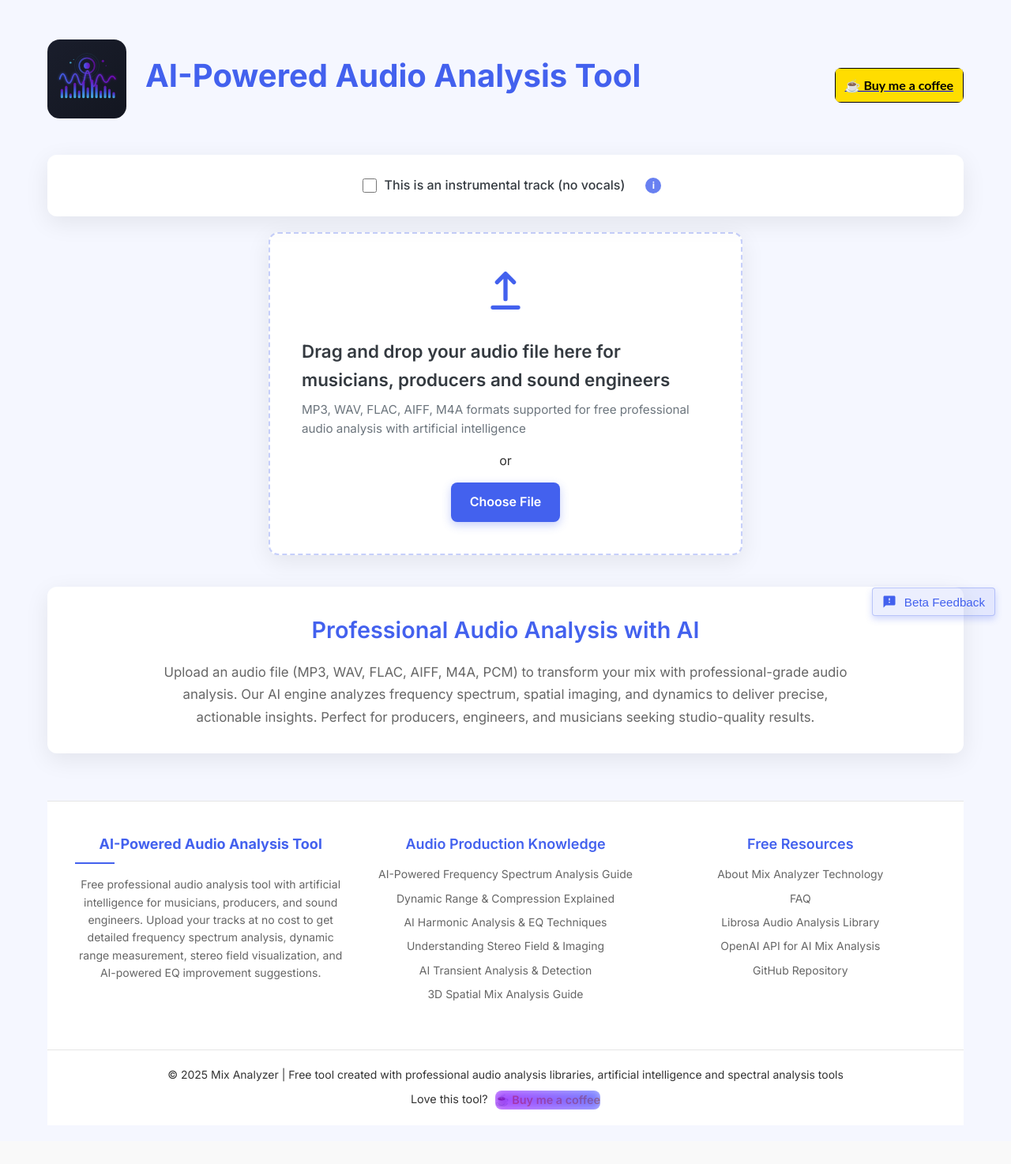
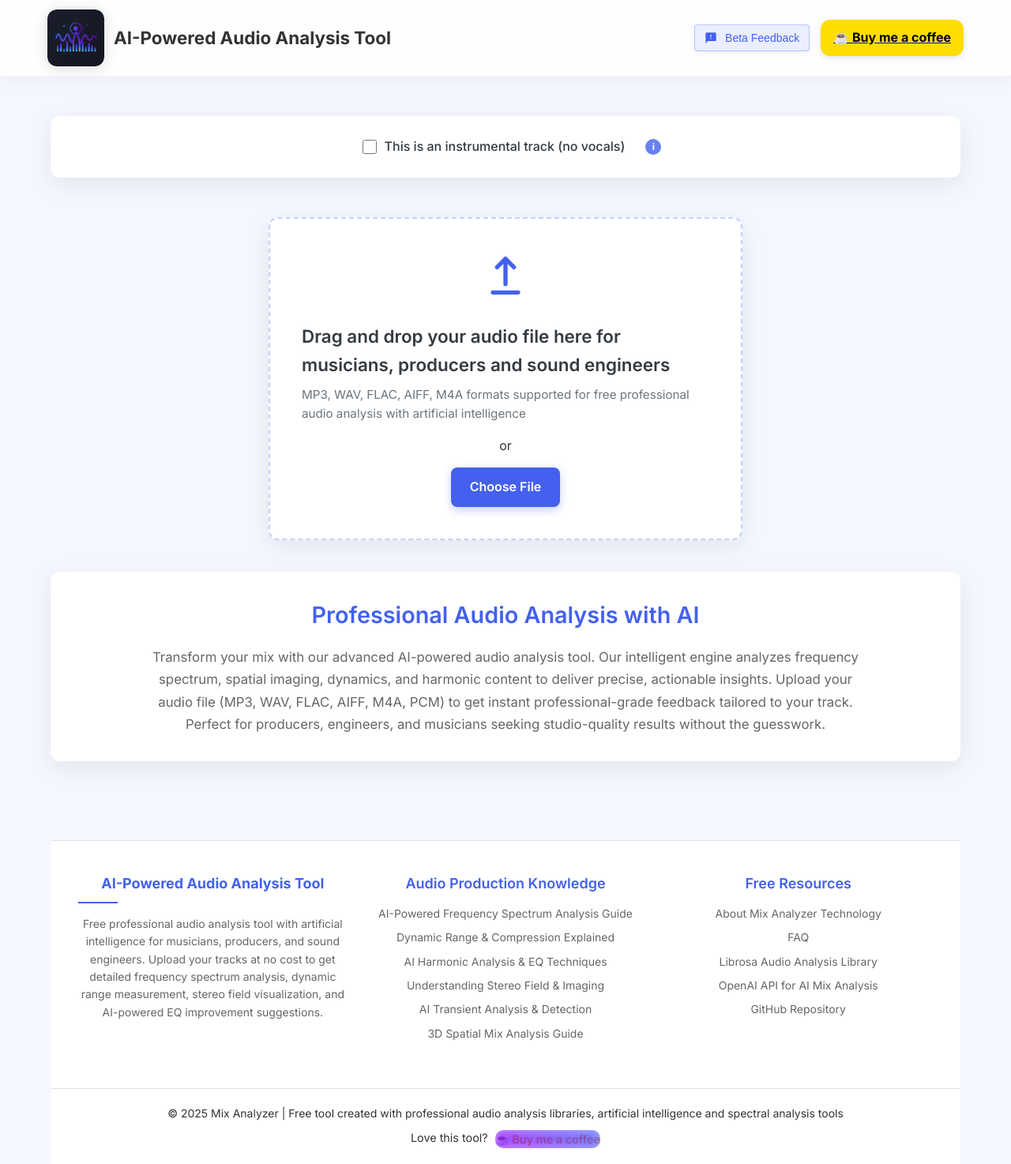
Before and after one commit to owgit/ai-music-mix-analyzer, a Flask app: page / in a window 1280 px wide. Shown: the whole page at 79% size. Before the commit the page ends 1405 px from the top, so only its background shows below. Run offline with Flask 3, Linux system fonts and the light colour scheme; some libraries are stand-ins or nearby versions.

Commit message:
feat: enhance header and layout design with modern UI improvements
- Updated header styles in `styles.css` to implement a sticky effect, improving user experience during scrolling.
- Introduced responsive design adjustments for the header and navigation elements, ensuring a seamless experience across devices.
- Enhanced the modal button styles in `modal.css` for a more modern appearance and improved usability.
- Revised the layout structure in `index.html` to better organize content and improve visual hierarchy.
- These changes significantly enhance the overall user interface and experience, aligning with the goal of providing a visually appealing and functional audio analysis tool.

```diff
--- a/app/static/css/modal.css
+++ b/app/static/css/modal.css
@@ -300,7 +300,6 @@
 }
 
 .feedback-button {
-    position: fixed;
     bottom: 20px;
     right: 20px;
     display: flex;
--- a/app/static/css/styles.css
+++ b/app/static/css/styles.css
@@ -40,86 +40,194 @@ body {
     padding: 20px;
 }
 
-/* Header */
+/* ======================
+   FULL-WIDTH MINIMAL HEADER
+   ====================== */
 header {
-    padding: 30px 0;
+    position: sticky;
+    top: 0;
+    z-index: 1000;
+    width: 100%;
+    padding: 12px 0;
+    background: rgba(255, 255, 255, 0.85);
+    backdrop-filter: blur(10px);
+    -webkit-backdrop-filter: blur(10px);
+    border-bottom: 1px solid rgba(0, 0, 0, 0.05);
+    box-shadow: 0 4px 20px rgba(0, 0, 0, 0.04);
+    transition: all 0.3s ease;
+    left: 0;
+    right: 0;
+}
+
+.header-container {
     display: flex;
     align-items: center;
     justify-content: space-between;
-}
-
-header h1 {
-    font-size: 2.5rem;
-    margin-bottom: 0.5rem;
-    color: var(--primary-color);
-    font-weight: 700;
-}
-
-header p {
-    color: var(--text-secondary);
-    max-width: 600px;
+    max-width: 1200px;
     margin: 0 auto;
+    padding: 0 20px;
+    width: 100%;
+    box-sizing: border-box;
+}
+
+/* Add scrolled class for enhanced effect when scrolling */
+header.scrolled {
+    background: rgba(255, 255, 255, 0.95);
+    box-shadow: 0 4px 30px rgba(0, 0, 0, 0.08);
+    padding: 8px 0;
+}
+
+/* Minimal Logo */
+.logo-link {
+    display: flex;
+    align-items: center;
+    gap: 0.75rem;
+    text-decoration: none;
+}
+
+.logo-img {
+    height: 32px;
+    width: auto;
+}
+
+.site-title {
+    font-size: 1.25rem;
+    font-weight: 500;
+    color: #111;
+    margin: 0;
+}
+
+/* Minimal Navigation */
+.nav-menu {
+    display: flex;
+    gap: 2rem;
+    margin: 0;
+    padding: 0;
+    list-style: none;
+}
+
+.nav-link {
+    position: relative;
+    padding: 0.5rem 0;
+    font-weight: 400;
+    color: #444;
+    text-decoration: none;
+    transition: color 0.2s ease;
+}
+
+.nav-link:hover {
+    color: #111;
+}
+
+.nav-link::after {
+    content: '';
+    position: absolute;
+    bottom: 0;
+    left: 0;
+    width: 0;
+    height: 1px;
+    background: #111;
+    transition: width 0.3s ease;
+}
+
+.nav-link:hover::after {
+    width: 100%;
+}
+
+/* Mobile Menu */
+.menu-toggle {
+    display: none;
+    background: none;
+    border: none;
+    cursor: pointer;
+}
+
+@media (max-width: 768px) {
+    .header-container {
+        padding: 0 15px;
+    }
+
+    .nav-menu {
+        position: fixed;
+        top: 70px;
+        left: 0;
+        width: 100%;
+        background: white;
+        flex-direction: column;
+        gap: 0;
+        padding: 1rem 0;
+        border-bottom: 1px solid rgba(0,0,0,0.05);
+        box-shadow: 0 2px 5px rgba(0,0,0,0.05);
+        display: none;
+    }
+
+    .nav-menu.active {
+        display: flex;
+    }
+
+    .nav-link {
+        padding: 1rem 2rem;
+    }
+
+    .menu-toggle {
+        display: block;
+    }
 }
 
 /* Header actions */
 .header-actions {
     display: flex;
-    gap: 12px;
+    align-items: center;
+    gap: 14px;
+    transition: all 0.3s ease;
+    margin-left: auto;
+    justify-self: flex-end;
 }
 
 .feedback-button {
     display: flex;
     align-items: center;
-    background-color: var(--primary-color);
-    color: white;
-    border: none;
-    border-radius: 8px;
+    gap: 8px;
     padding: 8px 16px;
+    background: rgba(79, 70, 229, 0.08);
+    color: #4F46E5;
+    border: 1px solid rgba(79, 70, 229, 0.15);
+    border-radius: 12px;
+    font-size: 14px;
+    font-weight: 600;
     cursor: pointer;
-    font-weight: 600;
-    font-size: 0.95rem;
-    transition: var(--transition);
-    box-shadow: 0 4px 8px rgba(67, 97, 238, 0.25);
+    transition: all 0.25s ease;
+    white-space: nowrap;
+    line-height: 1.2;
+    box-shadow: 0 2px 6px rgba(0, 0, 0, 0.06);
 }
 
 .feedback-button svg {
-    margin-right: 8px;
-}
-
-.feedback-button:hover {
-    background-color: var(--primary-dark);
-    transform: translateY(-2px);
-    box-shadow: 0 6px 12px rgba(67, 97, 238, 0.3);
-}
-
-/* Buy Me a Coffee Button - Minimalist Design */
-.coffee-button {
-    display: flex;
-    align-items: center;
-    justify-content: center;
-    background-color: #ffffff;
-    color: #121212;
-    border: 1px solid rgba(0, 0, 0, 0.1);
-    border-radius: 24px;
-    padding: 8px 16px;
-    cursor: pointer;
-    font-weight: 500;
-    font-size: 0.9rem;
-    text-decoration: none;
-    transition: all 0.2s ease;
-    box-shadow: 0 2px 6px rgba(0, 0, 0, 0.04);
-}
-
-.coffee-button svg {
-    margin-right: 8px;
     width: 16px;
     height: 16px;
 }
 
-.coffee-button:hover {
-    background-color: #f5f5f5;
-    transform: translateY(-1px);
-    box-shadow: 0 4px 8px rgba(0, 0, 0, 0.08);
+.feedback-button:hover {
+    background: rgba(79, 70, 229, 0.12);
+    transform: translateY(-2px);
+    box-shadow: 0 4px 10px rgba(79, 70, 229, 0.15);
+}
+
+/* Buy Me a Coffee Button - Modern Design */
+.coffee-button-container {
+    position: relative;
+    border-radius: 12px;
+    overflow: hidden;
+    display: inline-flex;
+    align-items: center;
+    transition: all 0.3s ease;
+    transform: scale(1);
+    box-shadow: 0 2px 8px rgba(0, 0, 0, 0.1);
+}
+
+.coffee-button-container:hover {
+    transform: translateY(-2px) scale(1.02);
+    box-shadow: 0 6px 16px rgba(255, 153, 0, 0.2);
 }
 
 /* Floating coffee button (appears when scrolling) */
@@ -188,18 +296,40 @@ header p {
 .app-brand {
     display: flex;
     align-items: center;
-    justify-content: center;
-    margin-bottom: 1rem;
+    gap: 12px;
+    transition: all 0.3s ease;
 }
 
 .app-logo {
-    width: 100px;
-    height: 100px;
-    margin-right: 1.5rem;
+    width: 72px;
+    height: 72px;
+    border-radius: 12px;
+    transition: all 0.3s ease;
+    filter: drop-shadow(0 2px 8px rgba(0, 0, 0, 0.15));
 }
 
 .app-title {
-    text-align: left;
+    margin: 0;
+    transition: all 0.3s ease;
+}
+
+.app-title h1 {
+    font-size: 1.4rem;
+    font-weight: 700;
+    line-height: 1.2;
+    color: #333;
+    margin: 0;
+    transition: color 0.3s ease;
+}
+
+/* Adjust app brand when header is scrolled */
+header.scrolled .app-brand {
+    transform: scale(0.95);
+}
+
+header.scrolled .app-logo {
+    width: 36px;
+    height: 36px;
 }
 
 @keyframes pulse {
@@ -213,16 +343,16 @@ header p {
 
 @media (max-width: 768px) {
     .app-brand {
-        flex-direction: column;
+        gap: 8px;
     }
 
     .app-logo {
-        margin-right: 0;
-        margin-bottom: 1rem;
-    }
-
-    .app-title {
-        text-align: center;
+        width: 32px;
+        height: 32px;
+    }
+
+    .app-title h1 {
+        font-size: 1.1rem;
     }
 }
 
@@ -348,6 +478,7 @@ header p {
     display: flex;
     align-items: center;
     justify-content: center;
+    margin: 50px auto;
 }
 
 /* Info Tooltip */
@@ -2102,3 +2233,108 @@ a:focus, button:focus, input:focus, select:focus, textarea:focus, [tabindex]:foc
 .card-body {
     padding: 20px;
 }
+
+/* ======================
+   LAYOUT IMPROVEMENTS
+   ====================== */
+
+/* Base Layout Structure */
+.container {
+    width: 100%;
+    max-width: 1400px;
+    margin: 0 auto;
+    padding: 0 2rem;
+    display: grid;
+    grid-template-columns:
+        [full-start] minmax(2rem, 1fr)
+        [main-start] minmax(0, 1200px) [main-end]
+        minmax(2rem, 1fr) [full-end];
+}
+
+.container > * {
+    grid-column: main;
+}
+
+.full-bleed {
+    grid-column: full;
+    width: 100%;
+}
+
+/* Main Content Sections */
+.main-content {
+    display: grid;
+    gap: 3rem;
+    padding: 3rem 0;
+}
+
+.section {
+    display: grid;
+    gap: 2rem;
+}
+
+/* Responsive Grid Adjustments */
+@media (max-width: 1024px) {
+    .container {
+        padding: 0 1.5rem;
+        grid-template-columns:
+            [full-start] minmax(1.5rem, 1fr)
+            [main-start] minmax(0, 100%) [main-end]
+            minmax(1.5rem, 1fr) [full-end];
+    }
+}
+
+@media (max-width: 768px) {
+    .main-content {
+        gap: 2rem;
+        padding: 2rem 0;
+    }
+}
+
+/* Add enhanced styling for coffee button img */
+.coffee-button-img {
+    position: relative;
+    z-index: 2;
+    height: 38px;
+    display: block;
+    border-radius: 10px;
+    transition: all 0.3s ease;
+}
+
+.coffee-button-blur {
+    position: absolute;
+    inset: -5px;
+    z-index: 1;
+    background: linear-gradient(45deg, #ff7b00, #ff006a, #8000ff, #0082ff);
+    background-size: 400% 400%;
+    filter: blur(10px);
+    opacity: 0.6;
+    animation: gradient 6s ease infinite;
+    transform: scale(1);
+    transition: all 0.3s ease;
+}
+
+@keyframes gradient {
+    0% { background-position: 0% 50%; }
+    50% { background-position: 100% 50%; }
+    100% { background-position: 0% 50%; }
+}
+
+.coffee-button-container:hover .coffee-button-blur {
+    animation: gradient 3s ease infinite;
+    opacity: 0.8;
+    transform: scale(1.05);
+}
+
+/* Fallback button styles */
+.coffee-button-text {
+    background-color: #FFDD00;
+    color: #000000;
+    font-weight: bold;
+    padding: 10px 16px;
+    border-radius: 10px;
+    font-family: var(--font-family);
+    white-space: nowrap;
+    text-align: center;
+    border: none;
+    box-shadow: 0 2px 6px rgba(0, 0, 0, 0.1);
+}
--- a/app/static/js/main.js
+++ b/app/static/js/main.js
@@ -1,5 +1,27 @@
 document.addEventListener('DOMContentLoaded', function() {
     console.log("DOM fully loaded and parsed");
+
+    // Header scroll effect
+    const header = document.querySelector('header');
+    let lastScrollY = window.scrollY;
+
+    function handleHeaderScroll() {
+        const currentScrollY = window.scrollY;
+
+        if (currentScrollY > 20) {
+            header.classList.add('scrolled');
+        } else {
+            header.classList.remove('scrolled');
+        }
+
+        lastScrollY = currentScrollY;
+    }
+
+    // Initial check
+    handleHeaderScroll();
+
+    // Add scroll event listener
+    window.addEventListener('scroll', handleHeaderScroll, { passive: true });
 
     // DOM Elements
     const uploadArea = document.getElementById('upload-area');
--- a/app/templates/index.html
+++ b/app/templates/index.html
@@ -320,12 +320,12 @@
     </script>
 </head>
 <body>
-    <div class="container">
-        <header>
+    <header>
+        <div class="header-container">
             <div class="app-brand">
                 <img src="{{ url_for('static', filename='img/music-analyzer-icon.svg') }}" alt="Mix Analyzer Logo" class="app-logo" aria-hidden="true">
                 <div class="app-title">
-                    <h1>  AI-Powered Audio Analysis Tool</h1>
+                    <h1>AI-Powered Audio Analysis Tool</h1>
                 </div>
             </div>
             <div class="header-actions">
@@ -341,10 +341,10 @@
                     onerror="this.onerror=null; this.parentNode.innerHTML='<div class=\'coffee-button-text\'>☕ Buy me a coffee</div>'"/>
                 </a>
             </div>
-        </header>
+        </div>
+    </header>
 
-
-
+    <div class="container">
         <main>
             <section class="upload-section" aria-labelledby="upload-section-title">
                 <h2 id="upload-section-title" class="visually-hidden">Audio Upload</h2>
@@ -776,7 +776,7 @@
             <section class="intro-section">
                 <div class="intro-content">
                     <h2>Professional Audio Analysis with AI</h2>
-                    <p>Upload an audio file (MP3, WAV, FLAC, AIFF, M4A, PCM) to transform your mix with professional-grade audio analysis. Our AI engine analyzes frequency spectrum, spatial imaging, and dynamics to deliver precise, actionable insights. Perfect for producers, engineers, and musicians seeking studio-quality results.</p>
+                    <p>Transform your mix with our advanced AI-powered audio analysis tool. Our intelligent engine analyzes frequency spectrum, spatial imaging, dynamics, and harmonic content to deliver precise, actionable insights. Upload your audio file (MP3, WAV, FLAC, AIFF, M4A, PCM) to get instant professional-grade feedback tailored to your track. Perfect for producers, engineers, and musicians seeking studio-quality results without the guesswork.</p>
                 </div>
             </section>
         </main>
@@ -784,7 +784,7 @@
         <footer class="site-footer">
             <div class="footer-content">
                 <div class="footer-section">
-                    <h3>  AI-Powered Audio Analysis Tool</h3>
+                    <h3>AI-Powered Audio Analysis Tool</h3>
                     <p>Free professional audio analysis tool with artificial intelligence for musicians, producers, and sound engineers. Upload your tracks at no cost to get detailed frequency spectrum analysis, dynamic range measurement, stereo field visualization, and AI-powered EQ improvement suggestions.</p>
                 </div>
 
@@ -898,7 +898,7 @@
     <style>
     .coffee-button-container {
         position: relative;
-        border-radius: 8px;
+        border-radius: 12px;
         overflow: hidden;
         display: inline-block;
         transition: all 0.3s ease;
@@ -909,6 +909,7 @@
         z-index: 2;
         height: 38px;
         display: block;
+        border-radius: 10px;
     }
 
     .coffee-button-blur {
@@ -917,9 +918,9 @@
         z-index: 1;
         background: linear-gradient(45deg, #ff7b00, #ff006a, #8000ff, #0082ff);
         background-size: 400% 400%;
-        filter: blur(8px);
-        opacity: 0.7;
-        animation: gradient 5s ease infinite;
+        filter: blur(10px);
+        opacity: 0.6;
+        animation: gradient 6s ease infinite;
     }
 
     @keyframes gradient {
@@ -930,13 +931,14 @@
 
     .coffee-button-container:hover .coffee-button-blur {
         animation: gradient 3s ease infinite;
-        opacity: 0.85;
+        opacity: 0.8;
+        transform: scale(1.05);
     }
 
     .footer-coffee-container {
         position: relative;
         display: inline-block;
-        border-radius: 8px;
+        border-radius: 10px;
         overflow: hidden;
         vertical-align: middle;
         margin-left: 5px;
@@ -970,12 +972,13 @@
         background-color: #FFDD00;
         color: #000000;
         font-weight: bold;
-        padding: 8px 12px;
-        border-radius: 5px;
-        font-family: 'Lato', sans-serif;
+        padding: 10px 16px;
+        border-radius: 10px;
+        font-family: var(--font-family, 'Inter', sans-serif);
         white-space: nowrap;
         text-align: center;
-        border: 1px solid #000000;
+        border: none;
+        box-shadow: 0 2px 6px rgba(0, 0, 0, 0.1);
     }
 
     /* Footer title style */
```
